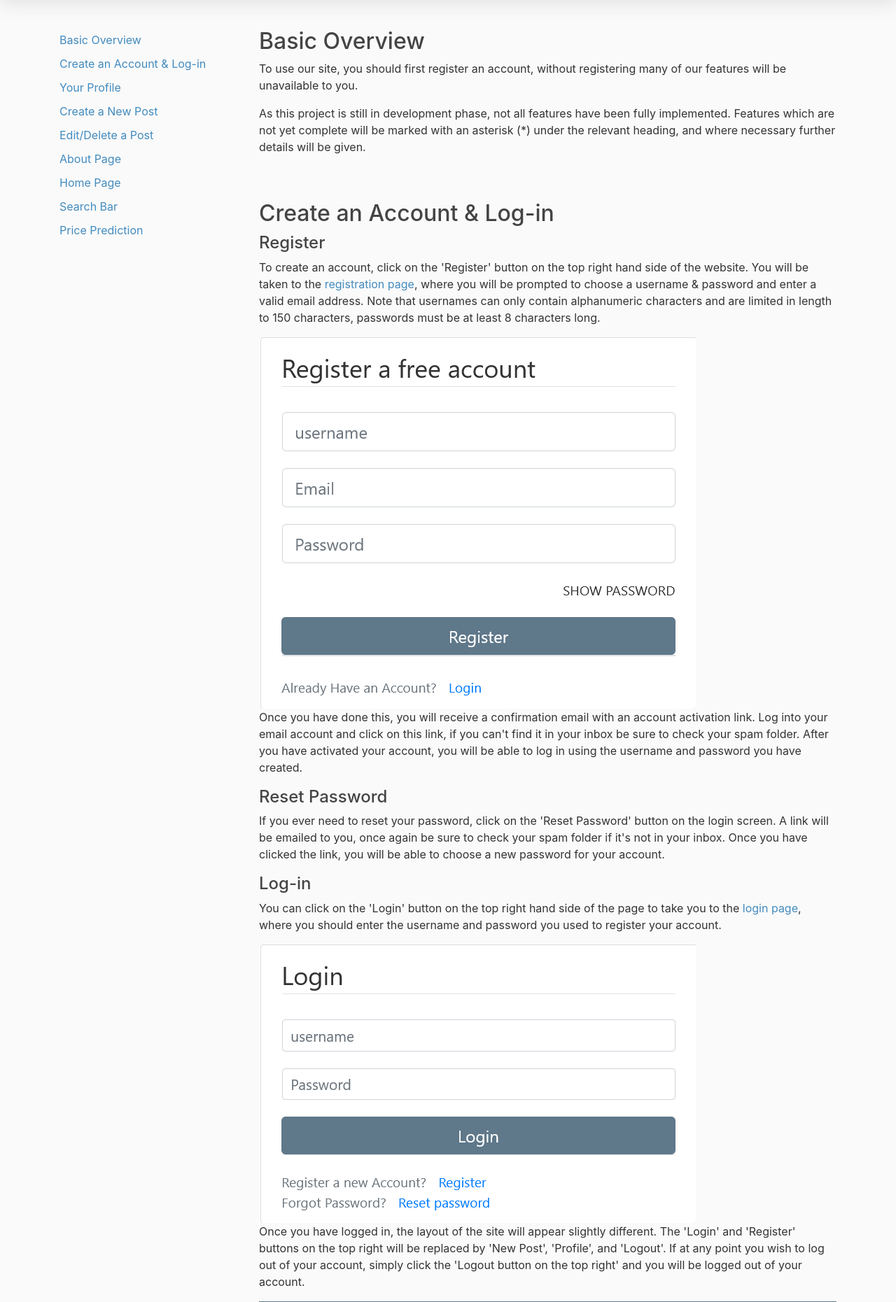
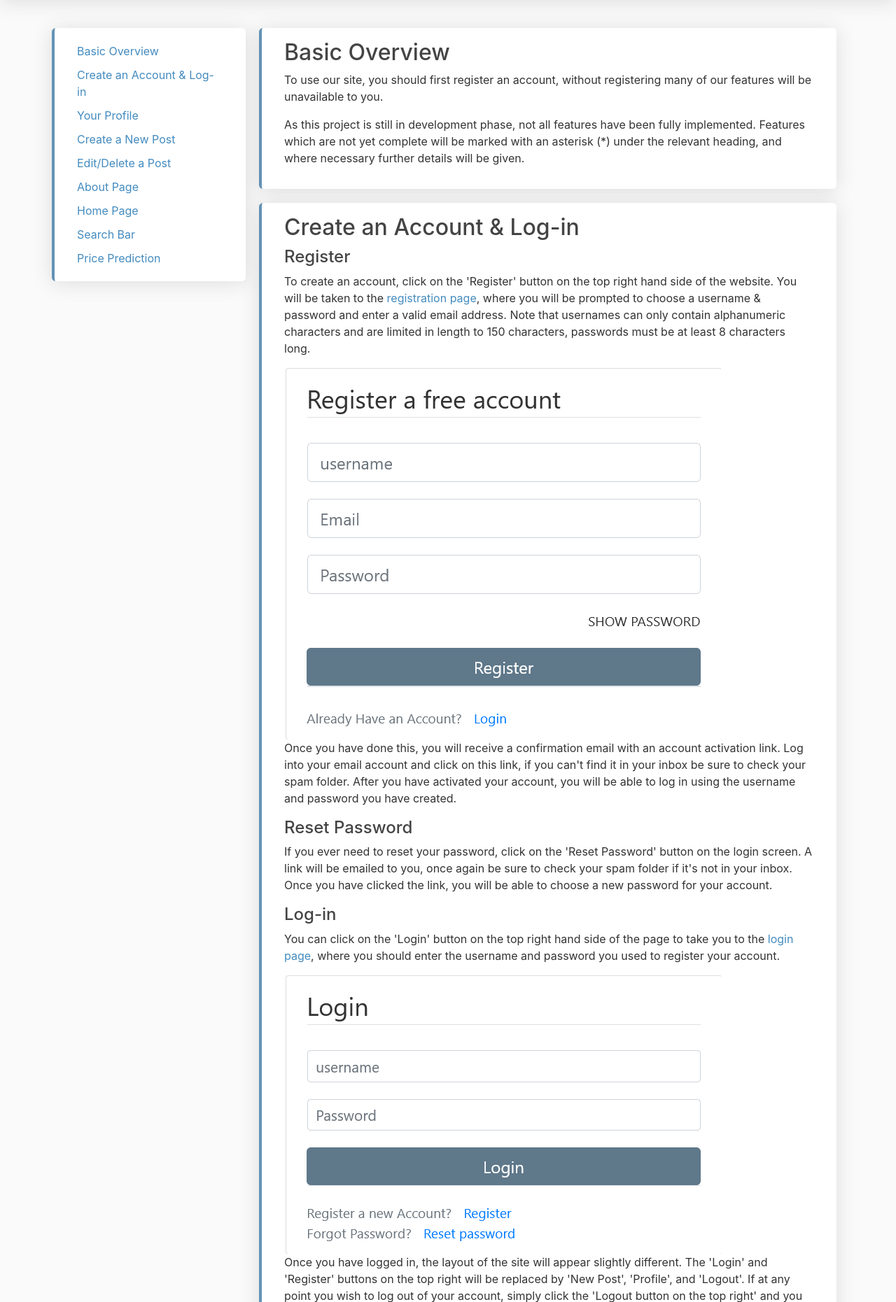
Before and after one commit to hassant727/TeamSoftwareProject, a Django app: page /userguide/ in a window 1280 px wide. Shown: the part 56-1917 px from the top of the page at 70% size. Run offline with Django 3.2, Linux system fonts and the light colour scheme; parts of the project's set-up code (start-up, migrations or seed data) failed here and were passed over; some libraries are stand-ins or nearby versions.

Commit message:
Rename how_to_use to user_guide. Move user guide images to static. Styled About and User Guide

```diff
--- a/CS3305TSP/static/css/main.css
+++ b/CS3305TSP/static/css/main.css
@@ -62,14 +62,13 @@ small {
 .content-section {
     background: #ffffff;
     padding: 1rem 2rem;
-    border-radius: 3px;
+    border-radius: 0.35rem;
     margin-bottom: 20px;
     box-shadow: 0 .15rem 1.75rem 0 rgba(58,59,69,.15);
     border-left: .25rem solid #6493b5;
 }
 
 .content-section-borderless {
-    /*padding: 1rem 1rem;*/
     border: none;
 }
 
--- a/CS3305TSP/templates/webpages/about.html
+++ b/CS3305TSP/templates/webpages/about.html
@@ -2,19 +2,19 @@
 
 {% block content %}
 <div class="col-md-9 mx-auto pd-5">
-    <section class="mb-4rem ">
+    <section class="mb-4rem content-section">
         <h2 class="">What is PropertyPricer?</h2>
         <p>PropertyPricer is an ecommerce site, designed for users to buy and sell property. In addition to all the basic features of such a site, we have implemented a price prediction model which we believe gives us a unique edge over other similar sites.</p>
         <p>Thanks to our price prediction model, our users will have access to the best possible information when trying to sell their property. Not only do we give an estimate of the predicted price at time of posting, but we also provide an outline of how that price is expected to change over time based on various market factors.</p>
         <p>In order to take advantage of this service, all our users need to do is post a property for sale. Based on the information provided on the property, our algorithm will determine the current & future estimated prices and display them to you in the form of a chart on your profile page.</p>
     </section>
 
-    <section class="mb-4rem">
+    <section class="mb-4rem content-section">
         <h2 class="">How to use the site</h2>
         <p>Please refer to the <a href="{% url 'userguide'%}">User Guide</a>.</p>
     </section>
 
-    <section class="mb-4rem">
+    <section class="mb-4rem content-section">
         <h2 class="">Future of the project</h2>
         <p>PropertyPricer is still in development, and as such not all features of the site have been fully implemented. Our team is still working to bring these features online, and we hope that by the end of our scheduled development cycle we will have delivered everything we promised.</p>
     </section>
--- a/CS3305TSP/templates/webpages/how_to_use.html
+++ b/CS3305TSP/templates/webpages/user_guide.html
@@ -1,9 +1,9 @@
 {% extends "base.html" %}
-
+{% load static %}
 {% block content %}
 <div class="row">
-    <div class="col-md-3 mb-4rem">
-        <nav class="sticky-top">
+    <div class="col-md-3 mb-4rem px-1">
+        <nav class="sticky-top content-section">
             <ul class="list-unstyled">
                 <li>
                     <a href="#Overview">Basic Overview</a>
@@ -36,7 +36,7 @@
         </nav>
     </div>
     <div class="col-md-9 mx-auto">
-        <section class="mb-4rem">
+        <section class="mb-4rem content-section">
             <h2 id="Overview" class="sub-headline anchor">Basic Overview</h2>
             <p>
                 To use our site, you should first register an account, without registering many of our features will be unavailable to you.
@@ -47,7 +47,7 @@
             </p>
         </section>
 
-        <section  class="mb-4rem">
+        <section  class="mb-4rem content-section">
             <h2 id="Register" class="sub-headline anchor">Create an Account & Log-in</h2>
 
             <h4>Register</h4>
@@ -56,7 +56,7 @@
                 Note that usernames can only contain alphanumeric characters and are limited in length to 150 characters, passwords must be at least 8 characters long.
             </p>
             <div class="userguide-image">
-                <img src="/media/registration.png" alt="">
+                <img src="{% static 'user_guide/registration.png' %}" alt="">
             </div>
             <p>
                 Once you have done this, you will receive a confirmation email with an account activation link. Log into your email account and click on this link, if you can't find it in your inbox be sure to
@@ -74,25 +74,25 @@
                 You can click on the 'Login' button on the top right hand side of the page to take you to the <a href ="{% url 'login' %}">login page</a>, where you should enter the username and password you used to register your account.
             </p>
             <div class="userguide-image">
-                    <img src="/media/login.png" alt="">
+                    <img src="{% static 'user_guide/login.png' %}" alt="">
             </div>
             <p>
                 Once you have logged in, the layout of the site will appear slightly different. The 'Login' and 'Register' buttons on the top right will be replaced by 'New Post', 'Profile', and 'Logout'.
                 If at any point you wish to log out of your account, simply click the 'Logout button on the top right' and you will be logged out of your account.
             </p>
             <div class="userguide-image">
-                    <img src="/media/nav.png" alt="" class="mb-4">
-                    <img src="/media/navlogin.png" alt="">
+                    <img src="{% static 'user_guide/nav.png' %}" alt="" class="mb-4">
+                    <img src="{% static 'user_guide/navlogin.png' %}" alt="">
             </div>
         </section>
 
-        <section  class="mb-4rem">
+        <section  class="mb-4rem content-section">
             <h2 id="Profile" class="sub-headline anchor">Your Profile</h2>
             <p>
                 To view your profile, click on the 'Profile' button on the top right of the site. You will need to make sure you're logged into view your profile.
             </p>
             <div class="userguide-image">
-                    <img src="/media/yourProfile.png" alt="">
+                    <img src="{% static 'user_guide/yourProfile.png' %}" alt="">
             </div>
 
             <p>
@@ -110,18 +110,18 @@
                 On your profile page, you will be able to change your account details by clicking on the 'Edit Profile' button underneath your email address, on your profile page. You can then change your username and/or email address and choose an image for your profile picture as per your convenience.
             </p>
             <div class="userguide-image">
-                <img src="/media/profile_info.png" alt="">
+                <img src="{% static 'user_guide/profile_info.png' %}" alt="">
             </div>
         </section>
 
-        <section class="mb-4rem">
+        <section class="mb-4rem content-section">
             <h2 id="NewPost" class="sub-headline anchor">Create a New Post</h2>
             <p>
                 To create a new post, click on the 'New Post' button in the top right of the site. Note that in order to create a post you will have to be logged in, if you don't see the 'New Post' button then you are not logged in.
             </p>
 
             <div class="userguide-image">
-                <img src="/media/postProperty.png" alt="">
+                <img src="{% static 'user_guide/postProperty.png' %}" alt="">
             </div>
 
             <p>
@@ -141,14 +141,14 @@
             </p>
         </section>
 
-        <section class="mb-4rem">
+        <section class="mb-4rem content-section">
             <h2 id="DeletePost" class="sub-headline anchor">Edit/Delete a Post</h2>
             <p>
                 Once you have made a post, you can navigate to your profile and
                 select it under the 'My Posts' section. Once selected, you can choose to delete it, which will remove the post from the site, or edit it.
             </p>
             <div class="userguide-image">
-                <img src="/media/editPost.png" alt="">
+                <img src="{% static 'user_guide/editPost.png' %}" alt="">
             </div>
             <p>
                 When editing your post, you will be shown the same screen you saw when creating it. You can choose to change as many fields as you like and leave fields the same if they already contain the correct information.
@@ -158,7 +158,7 @@
             </p>
         </section>
 
-        <section class="mb-4rem">
+        <section class="mb-4rem content-section">
             <h2 id="About" class="sub-headline anchor">About Page</h2>
             <p>
                 To view the <a href="{% url 'about-page' %}">about page</a>, click on the 'About' button on the toolbar, to the right of the 'Home' button
@@ -168,7 +168,7 @@
             </p>
         </section>
 
-        <section  class="mb-4rem">
+        <section  class="mb-4rem content-section">
             <h2 id="Home" class="sub-headline anchor">Home Page</h2>
             <p>
                 On the <a href="{% url 'home-page' %}">home page</a> you will be able to see posts made by you and other users. The posts will show the username of the person who posted them as well as the date they were posted.
@@ -181,11 +181,11 @@
             </p>
 
              <div class="userguide-image">
-                <img src="/media/homePage.png" alt="">
+                <img src="{% static 'user_guide/homePage.png' %}" alt="">
             </div>
         </section>
 
-        <section class="mb-4rem">
+        <section class="mb-4rem content-section">
             <h2 id="Search" class="sub-headline anchor">Search Bar</h2>
              <p>
                 When on the home page you will be able to see the search bar under the 'Search Properties' heading, which is above the 'All Posts' heading. You can use this to search for posts, type in a search term and press the 'Search' button on the right of the bar. The site will return posts which match your search term.
@@ -194,11 +194,11 @@
                 If you are not on the home page, the search bar will appear on the top of the screen, to the right of the 'User Guide' button.
             </p>
             <div class="userguide-image">
-                <img src="/media/searchbar.png" alt="">
+                <img src="{% static 'user_guide/searchbar.png' %}" alt="">
             </div>
         </section>
 
-        <section>
+        <section class="mb-4rem content-section">
             <h2 id="Prediction" class="sub-headline anchor">Price Prediction</h2>
             <p>
                 When you create a post, our price prediction model will use the information you have provided to give you a predicted price for your property currently and in the near future. A graphical representation of the prediction will be visible on your profile in the form of a chart.
--- a/CS3305TSP/webpages/views.py
+++ b/CS3305TSP/webpages/views.py
@@ -20,7 +20,7 @@ from .price_predictor import predict
 
 
 def howToUse(request):
-    return render(request, "webpages/how_to_use.html")
+    return render(request, "webpages/user_guide.html")
 
 
 def search_posts(request):
```
Also changed, not shown: CS3305TSP/templates/userpages/profile.html (+9 -5 lines), CS3305TSP/media/homePage.png (deleted), CS3305TSP/static/user_guide/editPost.png (renamed from CS3305TSP/media/editPost.png), CS3305TSP/static/user_guide/login.png (renamed from CS3305TSP/media/login.png), CS3305TSP/static/user_guide/nav.png (renamed from CS3305TSP/media/nav.png), CS3305TSP/static/user_guide/navlogin.png (renamed from CS3305TSP/media/navlogin.png), CS3305TSP/static/user_guide/postProperty.png (renamed from CS3305TSP/media/postProperty.png), CS3305TSP/static/user_guide/profile_info.png (renamed from CS3305TSP/media/profile_info.png), CS3305TSP/static/user_guide/registration.png (renamed from CS3305TSP/media/registration.png), CS3305TSP/static/user_guide/searchbar.png (renamed from CS3305TSP/media/searchbar.png), CS3305TSP/static/user_guide/yourProfile.png (renamed from CS3305TSP/media/yourProfile.png), 1 other file.
